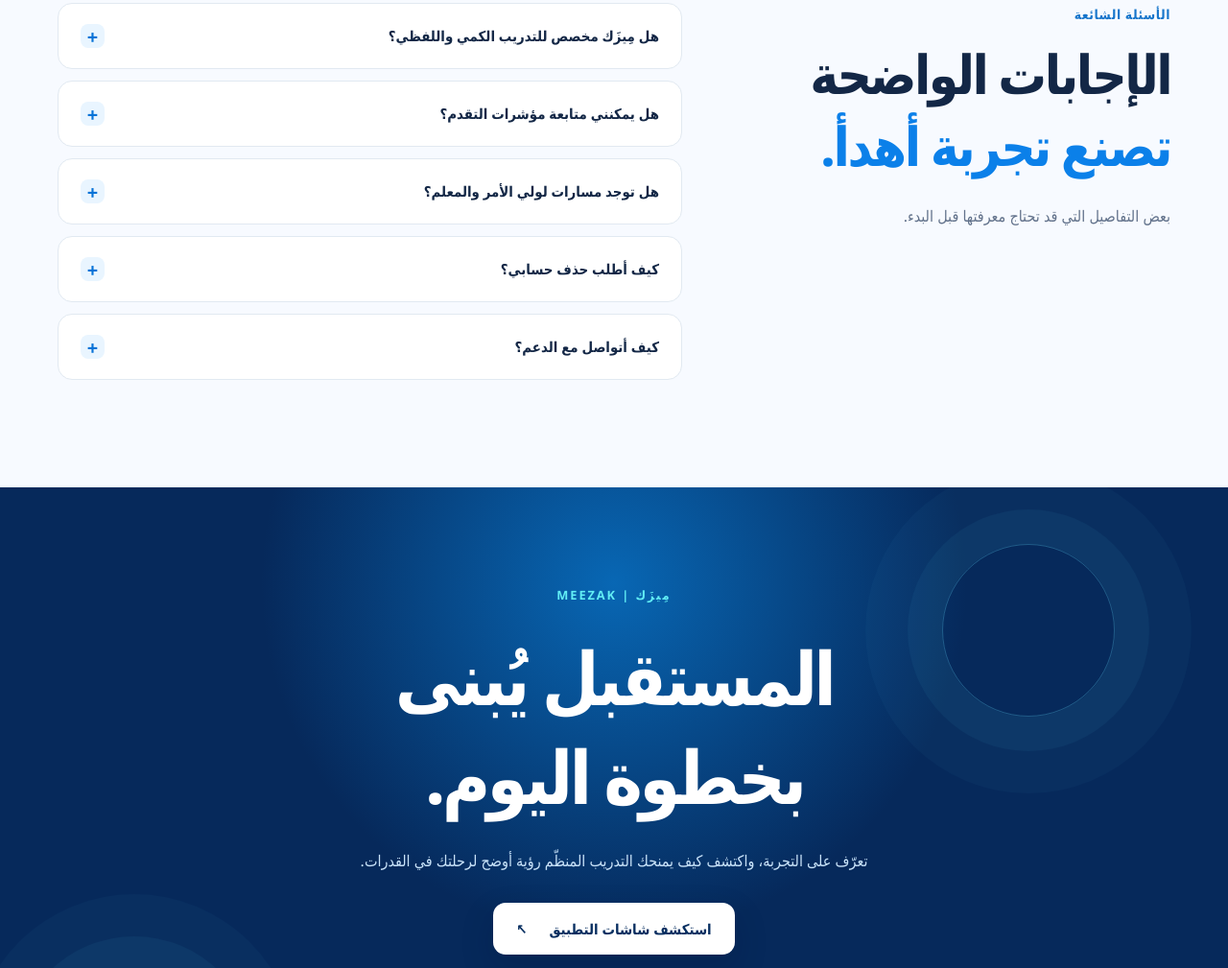
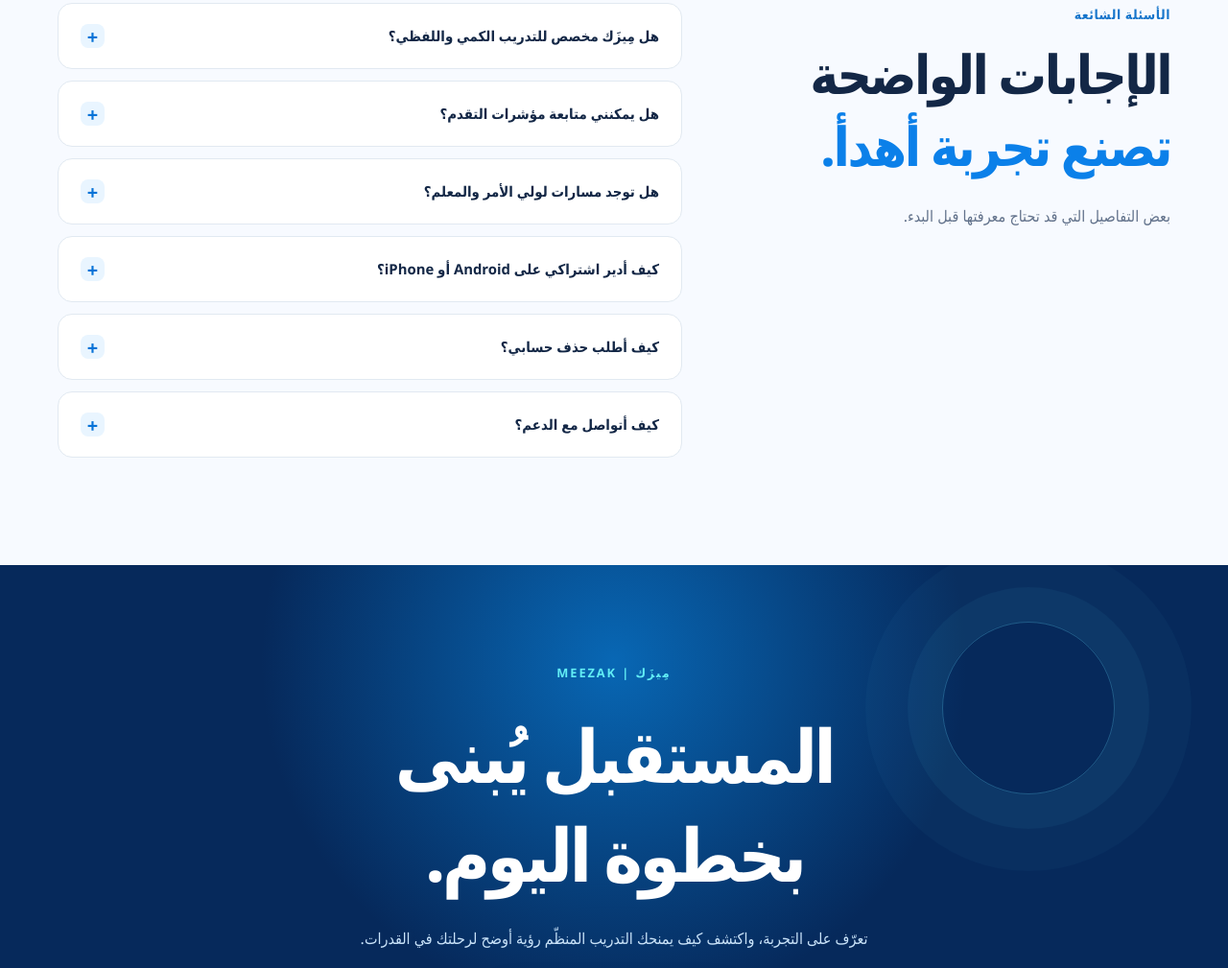
Before and after one commit to meezak-sa/meezak, a plain HTML site: page index.html in a window 1280 px wide. Shown: the part 6393-7402 px from the top of the page at 96% size. Drawn offline with Linux system fonts and the light colour scheme.

Commit message:
docs(marketing): add Apple and Google subscription FAQ

```diff
--- a/index.html
+++ b/index.html
@@ -178,6 +178,7 @@
           <details><summary>هل مِيزَك مخصص للتدريب الكمي واللفظي؟ <span aria-hidden="true">+</span></summary><p>نعم. يتضمن مِيزَك مسارات للتدريب على المهارات الكمية واللفظية ضمن تجربة الاستعداد لاختبار القدرات.</p></details>
           <details><summary>هل يمكنني متابعة مؤشرات التقدم؟ <span aria-hidden="true">+</span></summary><p>يحتوي التطبيق على واجهات للمؤشرات ومتابعة التعلم. يعتمد ما يظهر فيها على بيانات استخدام الحساب الفعلية.</p></details>
           <details><summary>هل توجد مسارات لولي الأمر والمعلم؟ <span aria-hidden="true">+</span></summary><p>نعم، وتخضع مشاهدة بيانات الطالب لعملية ربط وصلاحيات مناسبة.</p></details>
+          <details><summary>كيف أدير اشتراكي على Android أو iPhone؟ <span aria-hidden="true">+</span></summary><p>تتم إدارة الاشتراك من المتجر الذي اشتريت منه: <a href="https://play.google.com/store/account/subscriptions" rel="noopener noreferrer">اشتراكات Google Play</a> أو <a href="https://apps.apple.com/account/subscriptions" rel="noopener noreferrer">اشتراكات Apple App Store</a>. تختلف الخطط والعروض حسب المتجر؛ راجع <a href="./terms/">شروط الاشتراك والإلغاء والاسترداد</a>. حذف التطبيق أو الحساب لا يوقف تجديد الاشتراك في المتجر تلقائيًا.</p></details>
           <details><summary>كيف أطلب حذف حسابي؟ <span aria-hidden="true">+</span></summary><p>يمكنك الاطلاع على <a href="./delete-account/">تعليمات حذف الحساب والبيانات</a>، بما فيها طريقة تقديم الطلب خارج التطبيق.</p></details>
           <details><summary>كيف أتواصل مع الدعم؟ <span aria-hidden="true">+</span></summary><p>من خلال <a href="./support/">صفحة الدعم</a> أو البريد الإلكتروني <a href="mailto:support@meezak.app">support@meezak.app</a>. لا ترسل كلمة المرور أو رموز التحقق.</p></details>
         </div>
```
